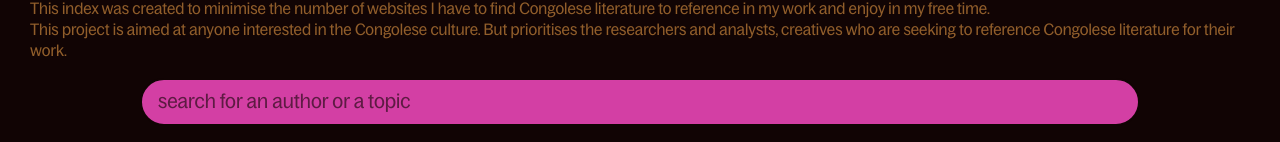
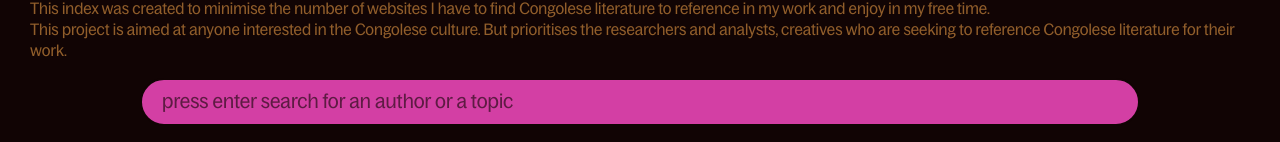
Before and after one commit to UncleDoubleU/Congolese-Authors-Index, a React (Vite) app in the folder 20250513-cai/: page /about in a window 1280 px wide. Shown: the part 658-800 px from the top of the page. Built offline with nearby package versions, Linux system fonts and the light colour scheme.

Commit message:
form has to be resubmitted with empty input to get the full index again

```diff
--- a/20250513-cai/src/App.tsx
+++ b/20250513-cai/src/App.tsx
@@ -66,13 +66,12 @@ function App() {
     <>
 
       <Header />
-      {/* <SfTuto searchTextInput="" /> */}
+
       <form
         className="searchWrapper"
         role="search"
         onSubmit={handleSearchInput}>
         <input
-          // required
           ref={searchInputRef}
           defaultValue=""
 
@@ -80,7 +79,7 @@ function App() {
           role="searchbox"
           name='searchBar'
           max={200}
-          placeholder='search for an author or a topic'
+          placeholder=' press enter search for an author or a topic'
         />
       </form>
 
--- a/20250513-cai/src/pages/Index/Index.tsx
+++ b/20250513-cai/src/pages/Index/Index.tsx
@@ -26,7 +26,7 @@ function Index({ searchTextInput }: searchTextProp) {
                if (!groups[famNameLetter]) groups[famNameLetter] = [];
 
                groups[famNameLetter].push(author);
-               console.log(groups)
+
           });
 
           for (const famNameLetter in groups) {
```
Also changed, not shown: 1 other file (tests, documents, lock files or other folders).
